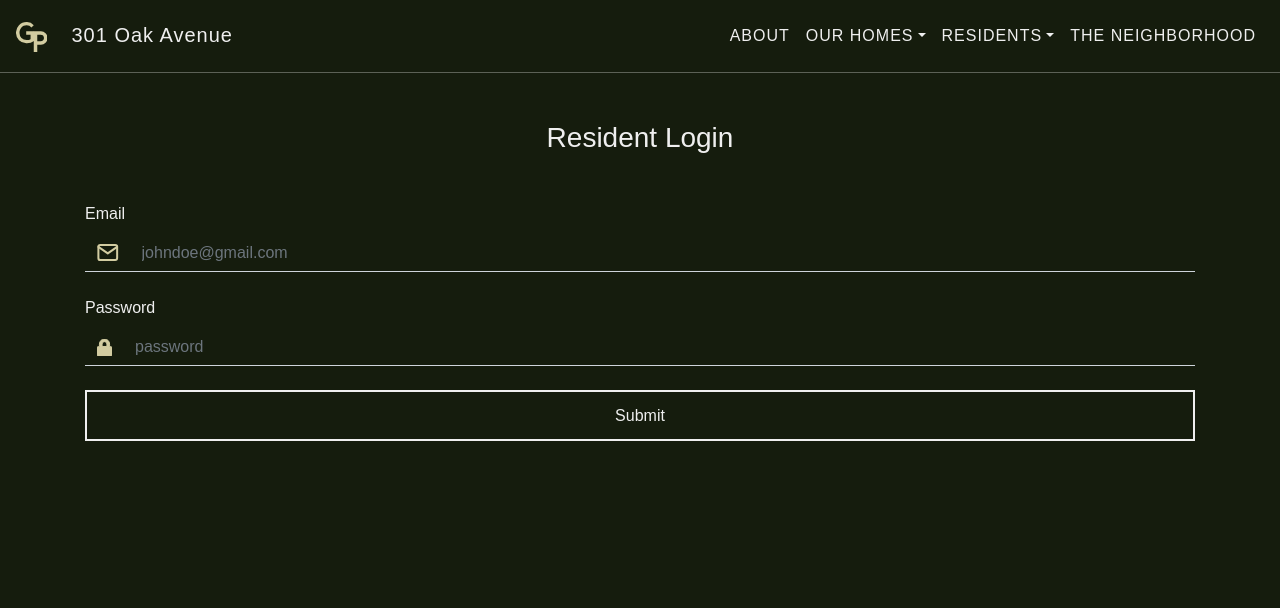
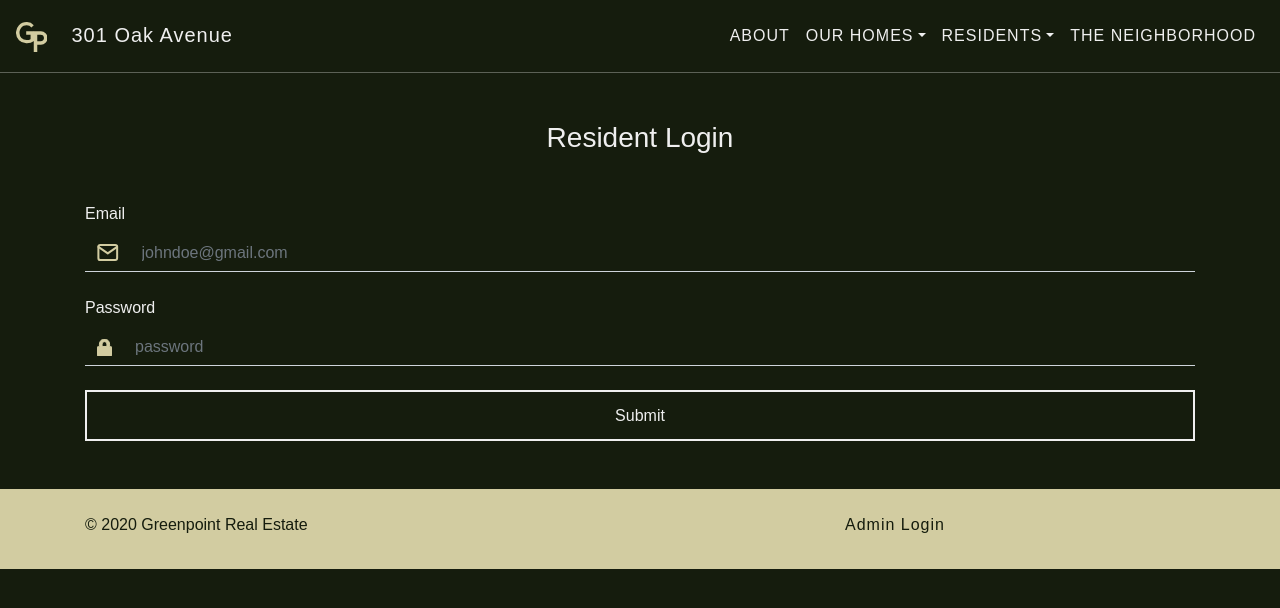
Before and after one commit to ronovocode/gp-oakavenue, a React (Create React App) app: page /resident/login in a window 1280 px wide. Shown: the top 608 px of the page. Built offline with nearby package versions, Linux system fonts and the light colour scheme; the HTML template or start-up script is replaced by a standard one; a web font is replaced by a local one.

Commit message:
footer, visual change, admin form

```diff
--- a/src/App.js
+++ b/src/App.js
@@ -22,6 +22,8 @@ import Admin from './pages/Admin/Admin';
 
 /* Navbar */
 import Navbar from './nav';
+
+import Footer from './components/Footer/Footer';
 
 /* React Router Imports */
 import { BrowserRouter as Router, Switch, Route } from "react-router-dom";
@@ -82,6 +84,7 @@ function App() {
                 <Route path="/" component={Landing}></Route>
             </Switch>
 
+            <Footer />
             </ThemeProvider>
         </Router>
     </Provider>
--- /dev/null
+++ b/src/components/Footer/Footer.js
@@ -0,0 +1,40 @@
+import React, { Component } from 'react'
+import styled from 'styled-components'
+
+import { BrowserRouter as Router, Link} from 'react-router-dom';
+
+const Foot = styled.footer`
+    width: 100vw;
+    background-color: #d2cca1;
+    color: #151C0D;
+    height: 5rem;
+    margin-top: 3rem;
+    bottom: 0;
+    a {
+        color: #151C0D
+    }
+
+    a:hover {
+        color: #454C3D
+    }
+`
+
+function Footer(props) {
+    return (
+        <Foot>
+            <div className="container">
+                <div className="row">
+                    <div className="col-md-4 mt-4">
+                        &#169; 2020 Greenpoint Real Estate
+                    </div>
+                    <div className="col-md-4"></div>
+                    <div className="col-md-4 mt-4">
+                        <Link to="/admin">Admin Login</Link>
+                    </div>
+                </div>
+            </div>
+        </Foot>
+    )
+}
+
+export default Footer;
--- a/src/components/Input/Input.js
+++ b/src/components/Input/Input.js
@@ -43,12 +43,14 @@ export default function Input(props) {
             <label for="basic-url">{props.label}</label>
             <div className="input-group mb-3">
                 <div className="input-group-prepend">
-                    <span className="input-group-text" id="basic-addon1">
-                        {props.icon}
-                    </span>
+                    {props.icon &&
+                        <span className="input-group-text" id="basic-addon1">
+                            {props.icon}
+                        </span>
+                    }
                 </div>
-                <input id={props.name} type={props.text_decoration === "password" ? "password" : "text"}
-                        className="form-control"
+                <input id={props.name} type={props.text_decoration}
+                        className={"form-control"}
                         placeholder={props.placeholder}
                         aria-label={props.placeholder}
                         aria-describedby="basic-addon1">
--- /dev/null
+++ b/src/icons/Phone.js
@@ -0,0 +1,14 @@
+import React, { Component } from 'react';
+
+export default function House(props) {
+    const color = {
+        color: props.color,
+        fill: props.color
+    }
+
+    return (
+        <svg style={color} xmlns="http://www.w3.org/2000/svg" width="36.001" height="36.001" viewBox="0 0 36.001 36.001" {...props}>
+            <path d="M34.692,1.73,27.38.042a1.7,1.7,0,0,0-1.934.977L22.071,8.895a1.683,1.683,0,0,0,.485,1.969l4.261,3.488A26.059,26.059,0,0,1,14.358,26.81L10.87,22.549A1.686,1.686,0,0,0,8.9,22.064L1.027,25.439A1.708,1.708,0,0,0,.042,27.38L1.73,34.692A1.687,1.687,0,0,0,3.375,36,32.621,32.621,0,0,0,36,3.375,1.685,1.685,0,0,0,34.692,1.73Z" transform="translate(0.001 0.001)"/>
+        </svg>
+    )
+}
--- a/src/nav/style.css
+++ b/src/nav/style.css
@@ -2,7 +2,9 @@ nav.navbar {
     border-bottom: 1px solid rgba(255,255,255,0.3);
     padding-top: 15px;
     padding-bottom: 15px;
-    position: relative;
+    position: sticky;
+    background-color: #151C0D;
+    top: 0;
     z-index: 1000;
 }
 
--- a/src/pages/Admin/Admin.js
+++ b/src/pages/Admin/Admin.js
@@ -299,10 +299,11 @@ class Properties extends Component {
                                                 </button>
                                             </div>
                                             <div className="modal-body">
-                                                <h4 className="mb-3">Date available</h4>
+                                                <h4 className="mb-3">Date Available</h4>
                                                 <Calendar
                                                     onChange={this.onChangeCalendar}
                                                     value={this.state.date}/>
+                                                <Input className="mt-4" label="Price per month" placeholder="$1120" type="input"></Input>
                                             </div>
                                             <div className="modal-footer">
                                                 <button type="button" className="btn btn-secondary" data-dismiss="modal">Close</button>
@@ -316,23 +317,6 @@ class Properties extends Component {
                         })}
                     </div>
                 </div>
-                {/* <div className="row mt-5">
-                    <div className="col-md-6">
-                        <h5>Add New Property</h5>
-                        <hr />
-                        {Object.entries(this.state.properties[0]).map((keyVal, index) => {
-                            let titleWithWhitespace = keyVal[0].replace(/_/g, " ");
-
-                            return(
-                                <Input key={index} type="input" label={titleWithWhitespace} placeholder={keyVal[1]}/>
-                            )
-                        })}
-                        <Button text="Add Property" />
-                    </div>
-                    <div className="col-md-6">
-
-                    </div>
-                </div> */}
             </Wrapper>
         )
     }
--- a/src/pages/Dashboard/Dashboard.js
+++ b/src/pages/Dashboard/Dashboard.js
@@ -1,6 +1,9 @@
 import React, { Component } from 'react'
 
 import UserIcon from '../../icons/UserIcon'
+import Phone from '../../icons/Phone'
+import Mail from '../../icons/Mail'
+
 import Button from '../../components/Button/Button'
 import Input from '../../components/Input/Input'
 import NewsCard from '../../components/NewsCard/NewsCard'
@@ -8,6 +11,8 @@ import NewsCard from '../../components/NewsCard/NewsCard'
 import styled from 'styled-components'
 
 const Wrapper = styled.div`
+    margin-bottom: 20rem;
+
     hr {
         background-color: #fff;
     }
@@ -26,8 +31,7 @@ const Wrapper = styled.div`
 class Investor extends Component {
     state = {
         toggleEdit: false,
-        firstName: "John",
-        lastName: "Doe",
+        name: "John Doe",
         cell: "6505216699",
         email: "johndoe@gmail.com",
         documents: [
@@ -101,6 +105,12 @@ class Investor extends Component {
         ]
     }
 
+    onChange = e => {
+        this.setState({
+            [e.target.id]: e.target.value
+        });
+    };
+
     render() {
         return (
             <Wrapper className="container">
@@ -111,23 +121,23 @@ class Investor extends Component {
                     <h4>Contact Information</h4>
                     {this.state.toggleEdit ? (
                         <div className="contact">
-                            <Input type="input" placeholder={this.state.firstName + " " + this.state.lastName} />
-                            <Input type="input" placeholder={this.state.cell} />
-                            <Input type="input" placeholder={this.state.email} />
+                            <Input name="name" onChange={this.onChange} type="input" placeholder="Name" />
+                            <Input name="cell" onChange={this.onChange} type="input" placeholder="Phone number" />
+                            <Input name="email" onChange={this.onChange} type="input" placeholder="E-mail" />
                         </div>
                     ) : (
                         <div className="contact">
                             <p className="investor-name">
-                                <UserIcon color="#fff" className="mr-3"/>
-                                {this.state.firstName + " " + this.state.lastName}
+                                {/* <UserIcon color="#fff" className="mr-3"/> */}
+                                Name: {this.state.name}
                             </p>
                             <p className="investor-cell">
-                                <UserIcon color="#fff" className="mr-3"/>
-                                {this.state.cell}
+                                {/* <Phone color="#fff" className="mr-3"/> */}
+                                Cell: {this.state.cell}
                             </p>
                             <p className="investor-email">
-                                <UserIcon color="#fff" className="mr-3"/>
-                                {this.state.email}
+                                {/* <Mail color="#fff" className="mr-5"/> */}
+                                Email: {this.state.email}
                             </p>
                         </div>
                     )}
--- a/src/pages/Dashboard/Login.js
+++ b/src/pages/Dashboard/Login.js
@@ -50,7 +50,6 @@ class Login extends Component {
     }
 
     onChange = e => {
-        console.log("FROM: " + e.target.id + " " + e.target.value);
         this.setState({
             [e.target.id]: e.target.value
         });
--- a/src/utils/globalstyles/global.js
+++ b/src/utils/globalstyles/global.js
@@ -84,10 +84,6 @@ export const GlobalStyles = createGlobalStyle`
     background-color: ${({ theme }) => theme.background};
   }
 
-  nav.navbar {
-    background-color: transparent;
-  }
-
   .modal-content {
     background-color: ${({ theme }) => theme.background}
   }
```
